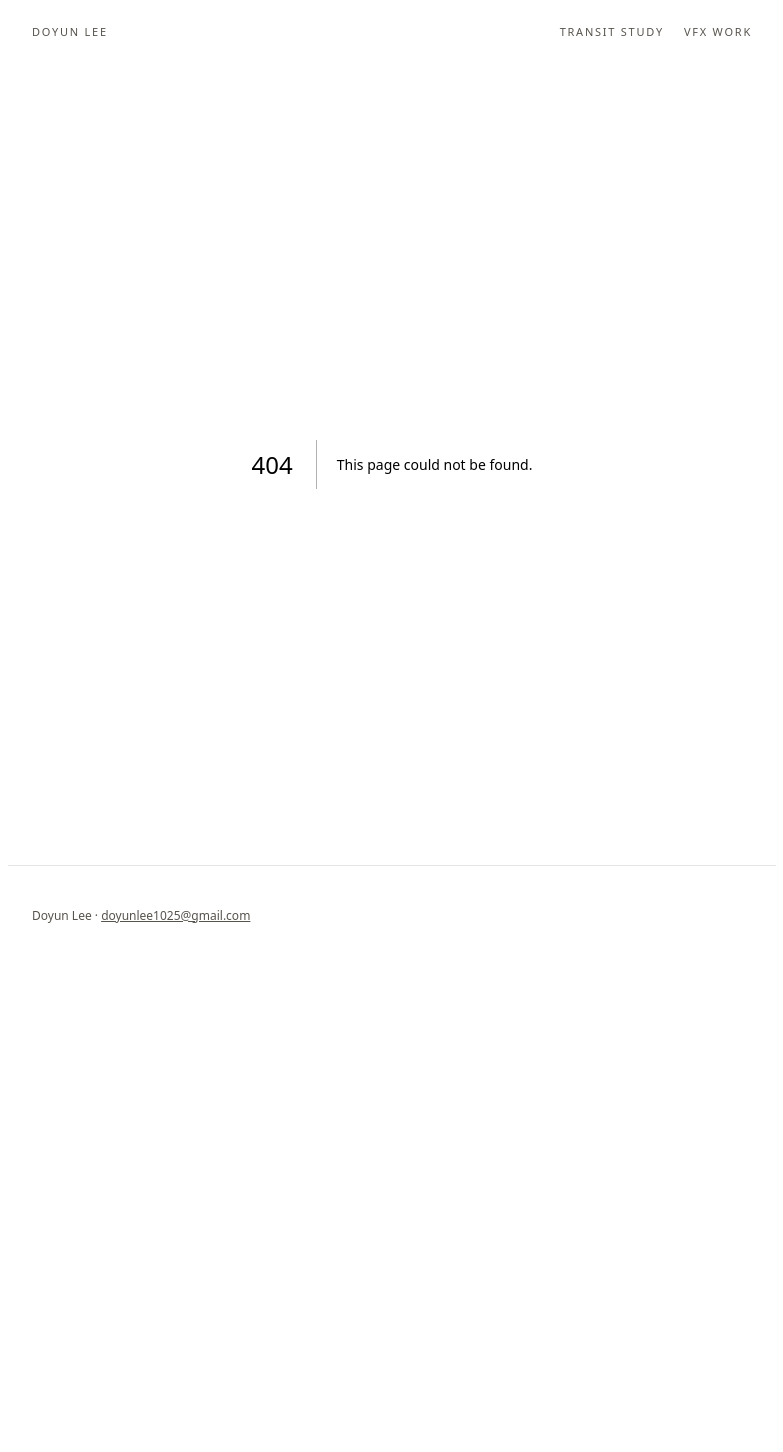
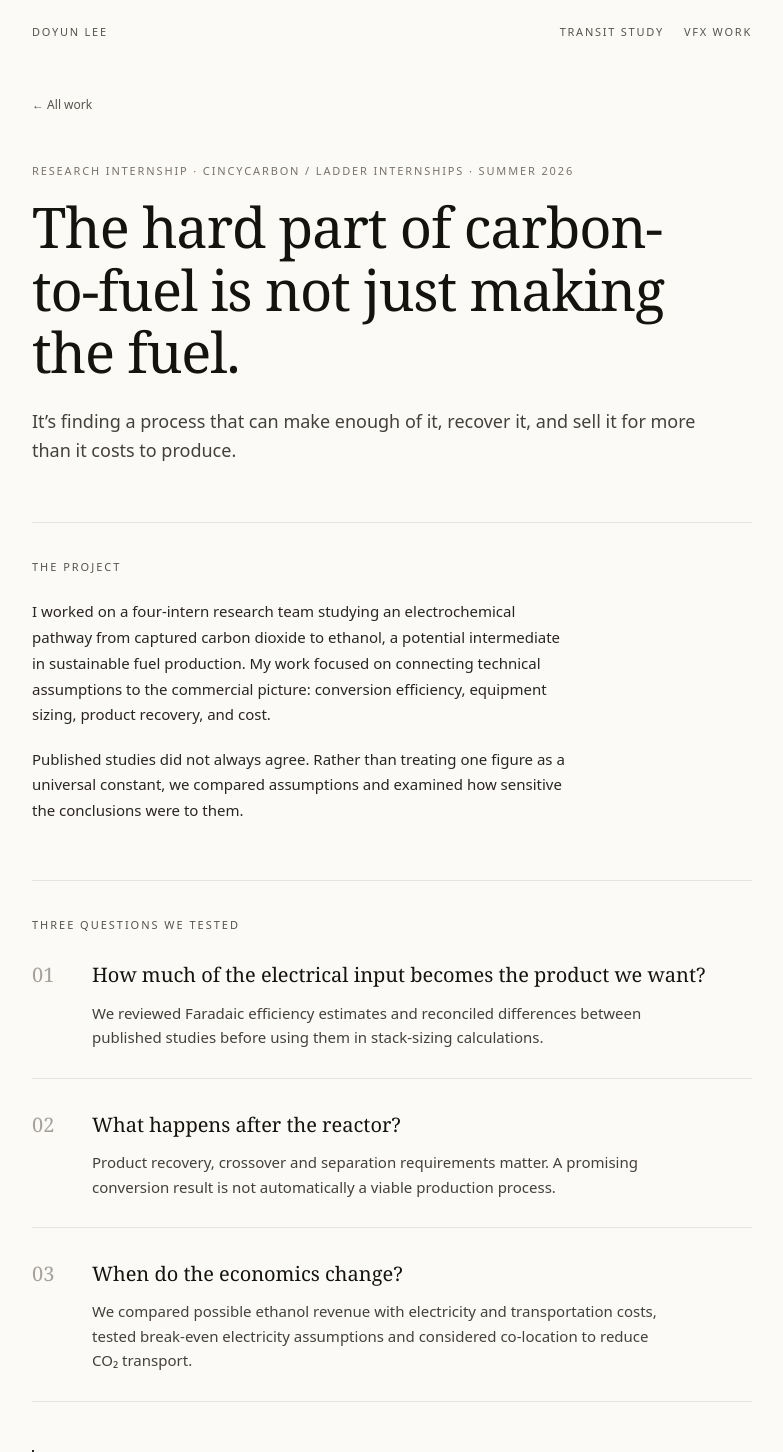
Before and after one commit to BlueJayNinja0909/doyun-portfolio, a Next.js app in the folder apps/academic/: page /work/carbon-to-fuel in a window 1280 px wide. Before the commit this address had no page. Shown: the top 1452 px of the page, without its empty margins (248-1031 px from the left). Before the commit the page ends 965 px from the top, so only its background shows below. Built offline with nearby package versions, Linux system fonts and the light colour scheme.

Commit message:
Add CincyCarbon research case study

```diff
--- /dev/null
+++ b/apps/academic/app/work/carbon-to-fuel/page.tsx
@@ -0,0 +1,106 @@
+import type { Metadata } from 'next';
+
+export const metadata: Metadata = {
+  title: 'Carbon-to-fuel feasibility — Doyun Lee',
+  description: 'Research internship notes on the engineering and economics of converting captured CO₂ into ethanol.',
+};
+
+const QUESTIONS = [
+  {
+    number: '01',
+    title: 'How much of the electrical input becomes the product we want?',
+    body: 'We reviewed Faradaic efficiency estimates and reconciled differences between published studies before using them in stack-sizing calculations.',
+  },
+  {
+    number: '02',
+    title: 'What happens after the reactor?',
+    body: 'Product recovery, crossover and separation requirements matter. A promising conversion result is not automatically a viable production process.',
+  },
+  {
+    number: '03',
+    title: 'When do the economics change?',
+    body: 'We compared possible ethanol revenue with electricity and transportation costs, tested break-even electricity assumptions and considered co-location to reduce CO₂ transport.',
+  },
+];
+
+export default function CarbonToFuelPage() {
+  return (
+    <main className="mx-auto max-w-3xl px-6 pb-24">
+      <a href="/" className="mt-8 inline-block text-xs text-stone-600 underline-offset-4 hover:underline">
+        &larr; All work
+      </a>
+      <header className="mt-12">
+        <p className="text-[11px] uppercase tracking-[0.17em] text-stone-500">
+          Research internship &middot; CincyCarbon / Ladder Internships &middot; Summer 2026
+        </p>
+        <h1 className="mt-4 max-w-2xl font-serif text-[clamp(2.1rem,6vw,3.5rem)] leading-[1.12] tracking-[-0.02em]">
+          The hard part of carbon-to-fuel is not just making the fuel.
+        </h1>
+        <p className="mt-6 max-w-2xl text-lg leading-relaxed text-stone-700">
+          It&rsquo;s finding a process that can make enough of it, recover it, and sell it for
+          more than it costs to produce.
+        </p>
+      </header>
+
+      <section className="mt-14 border-t border-stone-200 pt-9">
+        <h2 className="text-[11px] uppercase tracking-[0.18em] text-stone-600">The project</h2>
+        <div className="prose-study mt-6 text-[15px] text-stone-800">
+          <p>
+            I worked on a four-intern research team studying an electrochemical pathway from
+            captured carbon dioxide to ethanol, a potential intermediate in sustainable fuel
+            production. My work focused on connecting technical assumptions to the commercial
+            picture: conversion efficiency, equipment sizing, product recovery, and cost.
+          </p>
+          <p>
+            Published studies did not always agree. Rather than treating one figure as a
+            universal constant, we compared assumptions and examined how sensitive the
+            conclusions were to them.
+          </p>
+        </div>
+      </section>
+
+      <section className="mt-14 border-t border-stone-200 pt-9">
+        <h2 className="text-[11px] uppercase tracking-[0.18em] text-stone-600">Three questions we tested</h2>
+        <div className="mt-7 space-y-8">
+          {QUESTIONS.map(({ number, title, body }) => (
+            <div key={number} className="grid gap-3 border-b border-stone-200 pb-7 sm:grid-cols-[3rem_1fr]">
+              <span className="font-serif text-xl text-stone-400">{number}</span>
+              <div>
+                <h3 className="font-serif text-xl leading-snug">{title}</h3>
+                <p className="mt-3 max-w-xl text-[15px] leading-relaxed text-stone-700">{body}</p>
+              </div>
+            </div>
+          ))}
+        </div>
+      </section>
+
+      <aside className="mt-12 border-l-2 border-stone-800 pl-6">
+        <p className="text-[11px] uppercase tracking-[0.18em] text-stone-600">A useful reality check</p>
+        <p className="mt-3 font-serif text-2xl leading-snug">
+          At an illustrative electricity price of $0.03/kWh, the estimated electricity cost
+          alone was roughly three times the benchmark value of the ethanol output.
+        </p>
+        <p className="mt-4 text-sm leading-relaxed text-stone-600">
+          This was a scenario within our analysis, not a universal result or a claim about
+          CincyCarbon&rsquo;s actual operating costs.
+        </p>
+      </aside>
+
+      <section className="mt-14 border-t border-stone-200 pt-9">
+        <h2 className="text-[11px] uppercase tracking-[0.18em] text-stone-600">What I took away</h2>
+        <div className="prose-study mt-6 text-[15px] text-stone-800">
+          <p>
+            The most interesting question changed from whether the chemistry worked to
+            which combinations of electricity price, efficiency, recovery and location
+            could make the whole system plausible. That shift—from a headline result to
+            the assumptions underneath it—is what made the project stick with me.
+          </p>
+          <p>
+            This page is a summary of my research experience. It does not disclose
+            proprietary company material or present the work as a commercial design.
+          </p>
+        </div>
+      </section>
+    </main>
+  );
+}
```
